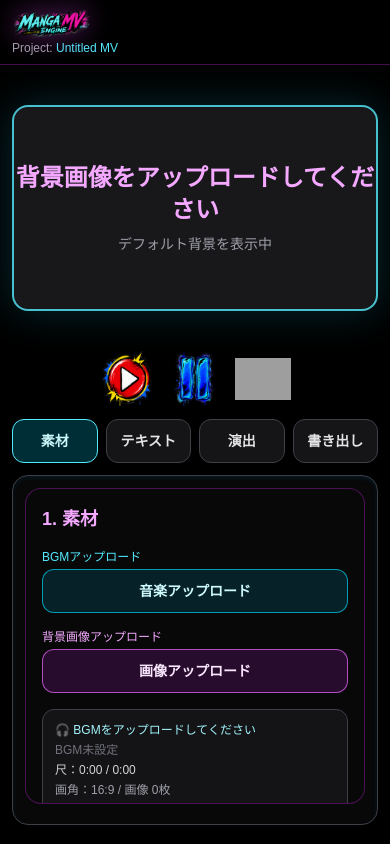
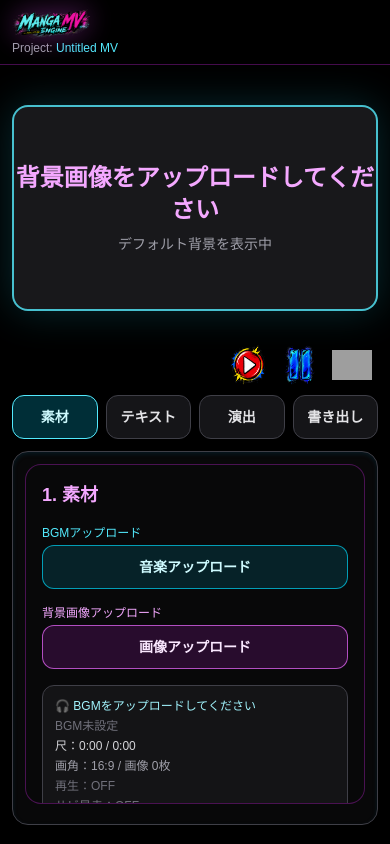
Before and after one commit to utugorou/manga-mv-engine, a Next.js app: page / in a window 390 px wide. Built offline with nearby package versions, Linux system fonts and the light colour scheme; grey boxes are pictures that could not be loaded.

Commit message:
Adjust mobile playback control spacing and alignment

```diff
--- a/app/page.tsx
+++ b/app/page.tsx
@@ -1906,14 +1906,14 @@ export default function Home() {
             flashActive={flashActive}
             showStatusOverlay={false}
           />
-          <div className="mt-2 flex min-h-6 flex-wrap items-center justify-center gap-1.5">
+          <div className="mt-1 flex min-h-6 flex-wrap items-center justify-center gap-1">
             {isPlaying ? <span className="rounded-full border border-emerald-300/70 bg-emerald-500/15 px-2 py-0.5 text-[10px] font-bold tracking-wide text-emerald-100">再生中</span> : null}
             {isRecording ? <span className="rounded-full border border-rose-300/80 bg-rose-500/20 px-2 py-0.5 text-[10px] font-bold tracking-wide text-rose-100">録画中</span> : null}
             {chorusBoost ? <span className="rounded-full border border-fuchsia-300/70 bg-amber-300/15 px-2 py-0.5 text-[10px] font-bold tracking-wide text-fuchsia-100">サビ暴走中</span> : null}
           </div>
-          <div className="mt-2"><ControlButtons isPlaying={isPlaying} isRecording={isRecording} chorusBoost={chorusBoost} isMobile onPlay={handlePlay} onPause={handlePause} onReset={handleReset} /></div>
+          <div className="mt-1"><ControlButtons isPlaying={isPlaying} isRecording={isRecording} chorusBoost={chorusBoost} isMobile onPlay={handlePlay} onPause={handlePause} onReset={handleReset} /></div>
         </div>
-        <div className="mt-3 grid shrink-0 grid-cols-4 gap-2">
+        <div className="mt-2 grid shrink-0 grid-cols-4 gap-2">
           {[
             { id: "assets", label: "素材" },
             { id: "text", label: "テキスト" },
--- a/src/components/ControlButtons.tsx
+++ b/src/components/ControlButtons.tsx
@@ -11,14 +11,14 @@ type Props = {
 };
 
 const mobileButtonClass =
-  "flex h-14 w-14 items-center justify-center bg-transparent p-0 transition active:scale-95 disabled:cursor-not-allowed disabled:opacity-40";
+  "flex h-11 w-11 items-center justify-center bg-transparent p-0 transition active:scale-95 disabled:cursor-not-allowed disabled:opacity-40";
 
-const mobileIconClass = "h-full w-full object-contain";
+const mobileIconClass = "h-10 w-10 object-contain";
 
 export default function ControlButtons({ isPlaying, isRecording, isMobile = false, onPlay, onPause, onReset }: Props) {
   if (isMobile) {
     return (
-      <div className="flex items-center justify-center gap-3">
+      <div className="ml-auto flex items-center justify-end gap-2 pr-1">
         <button onClick={onPlay} aria-label="再生" className={mobileButtonClass}>
           <img src={withBasePath("/ui/play_button_graffiti_transparent.png")} alt="" aria-hidden="true" className={mobileIconClass} />
         </button>
```
